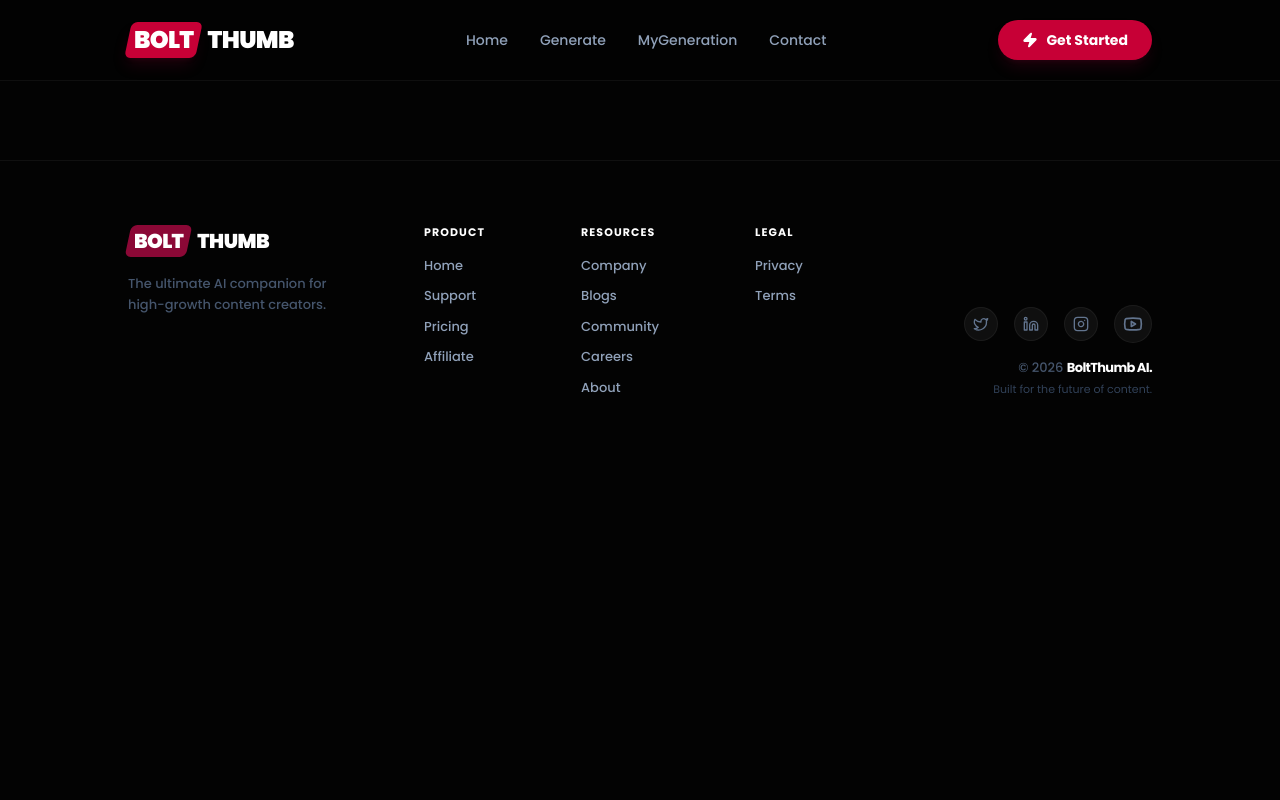
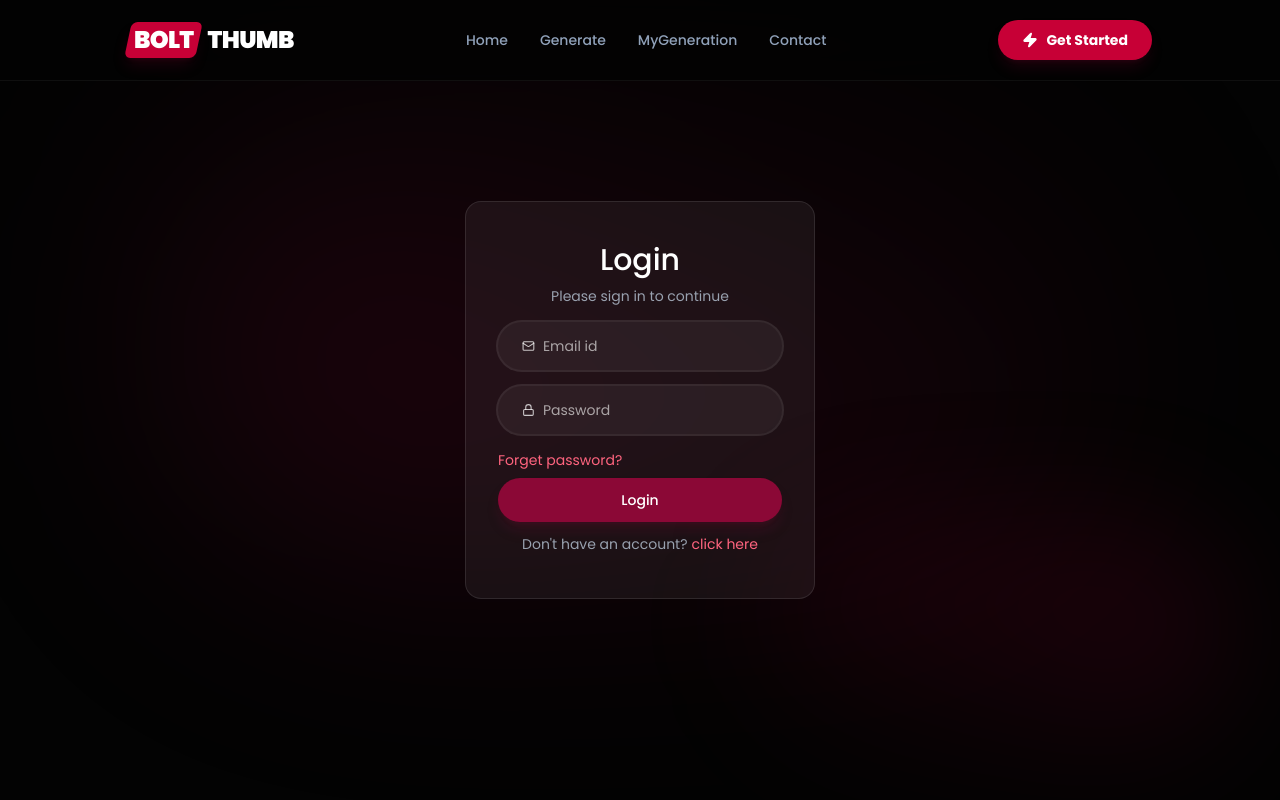
Before and after one commit to chanakaekanayaka/BoltThumb, a React (Vite) app in the folder client/: page /login in a window 1280 px wide. Shown: the top 800 px of the page. Built offline with nearby package versions, Linux system fonts and the light colour scheme.

Commit message:
Login and signup ui completed✨

```diff
--- a/client/src/components/Login.tsx
+++ b/client/src/components/Login.tsx
@@ -1,11 +1,84 @@
-import React from 'react'
+import React, { useState } from 'react'
+import SoftBackdrop from './SoftBackdrop'
 
 const Login = () => {
-  return (
-    <div>
 
-    </div>
-  )
+    const [state, setState] = useState("login")
+
+    const [formData, setFormData] = useState({
+        name: '',
+        email: '',
+        password: ''
+    })
+
+    const handleChange = (e: React.ChangeEvent<HTMLInputElement>) => {
+        const { name, value } = e.target
+        setFormData(prev => ({ ...prev, [name]: value }))
+    }
+
+    const handleSubmit = (e: React.FormEvent<HTMLFormElement>) => {
+        e.preventDefault()
+
+    }
+    return (
+
+        <>
+            <SoftBackdrop />
+            <div className='min-h-screen flex items-center justify-center'>
+
+                <form
+                    onSubmit={handleSubmit}
+                    className="w-full sm:w-87.5 text-center bg-white/6 border border-white/10 rounded-2xl px-8">
+                    <h1 className="text-white text-3xl mt-10 font-medium">
+                        {state === "login" ? "Login" : "Sign up"}
+                    </h1>
+
+                    <p className="text-gray-400 text-sm mt-2">Please sign in to continue</p>
+
+                    {state !== "login" && (
+                        <div className="flex items-center mt-6 w-full bg-white/5 ring-2
+                        ring-white/10 focus-within:ring-rose-500/60 h-12 rounded-full
+                        overflow-hidden pl-6 gap-2 transition-all ">
+                            <svg xmlns="http://www.w3.org/2000/svg" width="16" height="16"
+                                viewBox="0 0 24 24" fill="none" stroke="currentColor" className="text-white/60"
+                                strokeWidth="2" strokeLinecap="round" strokeLinejoin="round"> <circle cx="12" cy="8"
+                                    r="5" /> <path d="M20 21a8 8 0 0 0-16 0" /> </svg>
+                            <input type="text" name="name" placeholder="Name"
+                                className="w-full bg-transparent text-white
+                                placeholder-white/60 border-none outline-none "
+                                value={formData.name} onChange={handleChange} required />
+                        </div>
+                    )}
+
+                    <div className="flex items-center w-full mt-4 bg-white/5 ring-2 ring-white/10 focus-within:ring-rose-500/60 h-12 rounded-full overflow-hidden pl-6 gap-2 transition-all ">
+                        <svg xmlns="http://www.w3.org/2000/svg" width="14" height="14" viewBox="0 0 24 24" fill="none" stroke="currentColor" className="text-white/75" strokeWidth="2" strokeLinecap="round" strokeLinejoin="round"> <path d="m22 7-8.991 5.727a2 2 0 0 1-2.009 0L2 7" /> <rect x="2" y="4" width="20" height="16" rx="2" /> </svg>
+                        <input type="email" name="email" placeholder="Email id" className="w-full bg-transparent text-white placeholder-white/60 border-none outline-none " value={formData.email} onChange={handleChange} required />
+                    </div>
+
+                    <div className=" flex items-center mt-4 w-full bg-white/5 ring-2 ring-white/10 focus-within:ring-rose-500/60 h-12 rounded-full overflow-hidden pl-6 gap-2 transition-all ">
+                        <svg xmlns="http://www.w3.org/2000/svg" width="14" height="14" viewBox="0 0 24 24" fill="none" stroke="currentColor" className="text-white/75" strokeWidth="2" strokeLinecap="round" strokeLinejoin="round"> <rect width="18" height="11" x="3" y="11" rx="2" ry="2" /> <path d="M7 11V7a5 5 0 0 1 10 0v4" /> </svg>
+                        <input type="password" name="password" placeholder="Password" className="w-full bg-transparent text-white placeholder-white/60 border-none outline-none" value={formData.password} onChange={handleChange} required />
+                    </div>
+
+                    <div className="mt-4 text-left">
+                        <button type="button" className="text-sm text-rose-400 hover:underline">
+                            Forget password?
+                        </button>
+                    </div>
+
+                    <button type="submit" className="mt-2 w-full h-11 rounded-full text-white bg-rose-900 hover:bg-rose-800 transition shadow-lg shadow-rose-900/20 font-medium" >
+                        {state === "login" ? "Login" : "Sign up"}
+                    </button>
+
+                    <p onClick={() => setState(prev => prev === "login" ? "register" : "login")} className="text-gray-400 text-sm mt-3 mb-11 cursor-pointer" >
+                        {state === "login" ? "Don't have an account?" : "Already have an account?"}
+                        <span className="text-rose-400 hover:underline ml-1">click here</span>
+                    </p>
+                </form>
+
+            </div>
+        </>
+    )
 }
 
 export default Login
--- /dev/null
+++ b/client/src/components/SoftBackdrop.tsx
@@ -0,0 +1,17 @@
+import React from 'react'
+
+const SoftBackdrop = () => {
+  return (
+    <div className='fixed inset-0 -z-10 pointer-events-none'>
+      {/* Top Center Glow - Matches the Hero Background Glow */}
+      <div className='absolute left-1/2 top-20 -translate-x-1/2 w-[60rem] h-[30rem] bg-gradient-to-tr
+        from-rose-900/25 to-transparent rounded-full blur-[120px]' />
+
+      {/* Bottom Right Accent - Matches the Rose/Maroon palette */}
+      <div className='absolute right-12 bottom-10 w-[30rem] h-[15rem] bg-gradient-to-bl
+        from-rose-800/20 to-transparent rounded-full blur-3xl' />
+    </div>
+  )
+}
+
+export default SoftBackdrop
```
